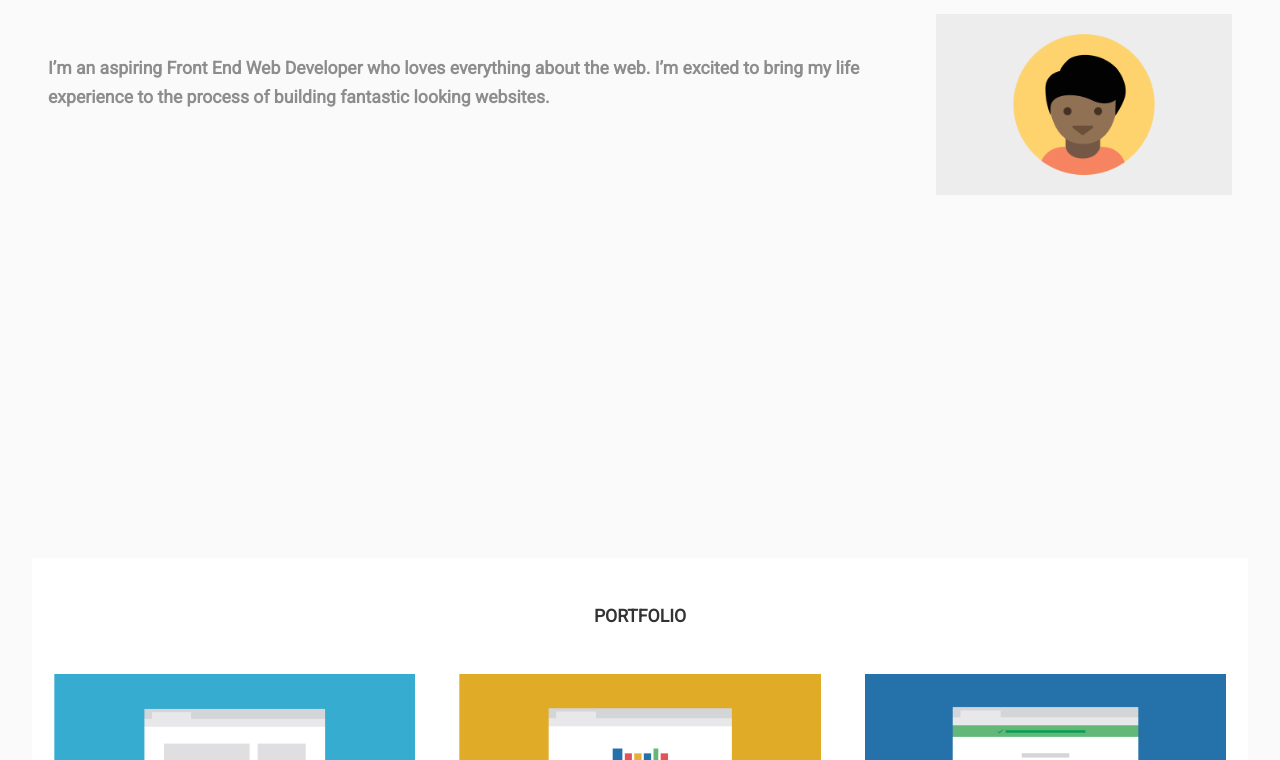
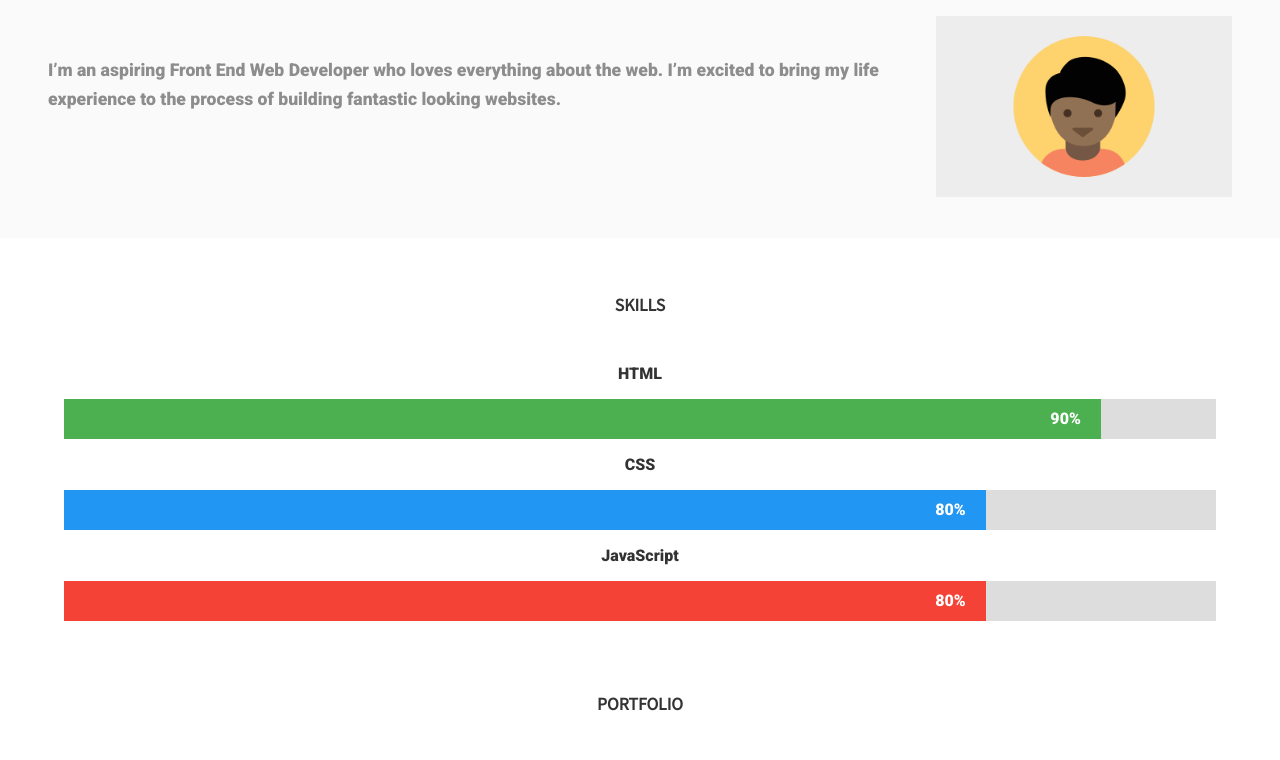
Before and after one commit to SimenBAndersen/responsive-layout, a plain HTML site: page index.html in a window 1280 px wide. Shown: the part 82-842 px from the top of the page. Drawn offline with Linux system fonts and the light colour scheme.

Commit message:
added section and styling
Project should now exceed the requirements. Works on all screen-sizes.

```diff
--- a/css/styles.css
+++ b/css/styles.css
@@ -1,8 +1,38 @@
+/* Skill bars */
+* {
+  box-sizing:border-box
+}
+
+#skills {
+  padding: 1.5rem 0;
+}
+
+.container {
+    width: 100%;
+    background-color: #ddd;
+}
+
+.skills {
+    text-align: right;
+    padding-right: 20px;
+    line-height: 40px;
+    color: white;
+}
+
+.html {width: 90%; background-color: #4CAF50;}
+.css {width: 80%; background-color: #2196F3;}
+.js {width: 80%; background-color: #f44336;}
+
+/* General styling */
 * {
   text-align: center;
   font-family: 'Roboto', sans-serif;
   color: #333;
   max-width: 100%;
+}
+
+h1, h2, h3, a {
+  font-family: 'Source Sans Pro', sans-serif;
 }
 
 body {
@@ -28,6 +58,11 @@ h1 {
   background: #FFF;
   margin: 0.2rem 1rem;
   padding: 0.8rem 0;
+}
+
+.top-nav a:hover,
+.bot-nav a:hover {
+  color: red;
 }
 
 nav a, h3 {
@@ -57,7 +92,7 @@ h2 {
   padding: 0.8rem 0 0 0;
 }
 
-#portfolio {
+main {
   background: white;
 }
 
@@ -103,7 +138,16 @@ footer a {
   display: none;
 }
 
+/* For screens 768px or larger */
 @media(min-width: 768px) {
+
+  /* Skill bars */
+  #skills {
+    padding-left: 1.1rem;
+    padding-right: 1.1rem;
+  }
+
+  /* General styling */
   .top-nav {
     flex-direction: row;
     justify-content: center;
@@ -185,12 +229,21 @@ footer a {
   }
 }
 
+/* For screens 1024px or larger */
 @media (min-width: 1024px) {
+
+  /* Skill bars */
+  #skills {
+    padding-left: 4rem;
+    padding-right: 4rem;
+  }
+
+  /* General styling */
 
   header {
     padding-left: 3rem;
     padding-right: 3rem;
-    height: 80vh;
+    height: 40vh;
   }
 
   .title-nav-wrapper {
--- a/index.html
+++ b/index.html
@@ -5,7 +5,7 @@
   <meta name="viewport" content="width=device-width, initial-scale=1.0">
   <meta http-equiv="X-UA-Compatible" content="ie=edge">
   <link rel="stylesheet" href="css/styles.css">
-  <link href="https://fonts.googleapis.com/css?family=Roboto" rel="stylesheet">
+  <link href="https://fonts.googleapis.com/css?family=Roboto:900|Source+Sans+Pro" rel="stylesheet">
   <title>Responsive Layout</title>
 </head>
 <body>
@@ -14,6 +14,7 @@
       <h1>Simen Bjerkeset Andersen</h1>
       <nav class="top-nav">
         <a href="#home">HOME</a>
+        <a href="#skills">SKILLS</a>
         <a href="#portfolio">PORTFOLIO</a>
         <a href="#contact">CONTACT</a>
       </nav>
@@ -25,6 +26,24 @@
   </header>
 
   <main>
+    <section id="skills">
+      <h3>SKILLS</h3>
+      <p>HTML</p>
+      <div class="container">
+        <div class="skills html">90%</div>
+      </div>
+
+      <p>CSS</p>
+      <div class="container">
+        <div class="skills css">80%</div>
+      </div>
+
+      <p>JavaScript</p>
+      <div class="container">
+        <div class="skills js">80%</div>
+      </div>
+    </section>
+
     <section id="portfolio">
       <h3>PORTFOLIO</h3>
       <div class="project-wrapper">
@@ -78,6 +97,7 @@
     <a class="to-top" href="#home">BACK TO TOP</a>
     <nav class="bot-nav">
       <a href="#home">HOME</a>
+      <a href="#skills">SKILLS</a>
       <a href="#portfolio">PORTFOLIO</a>
       <a href="#contact">CONTACT</a>
     </nav>
```
